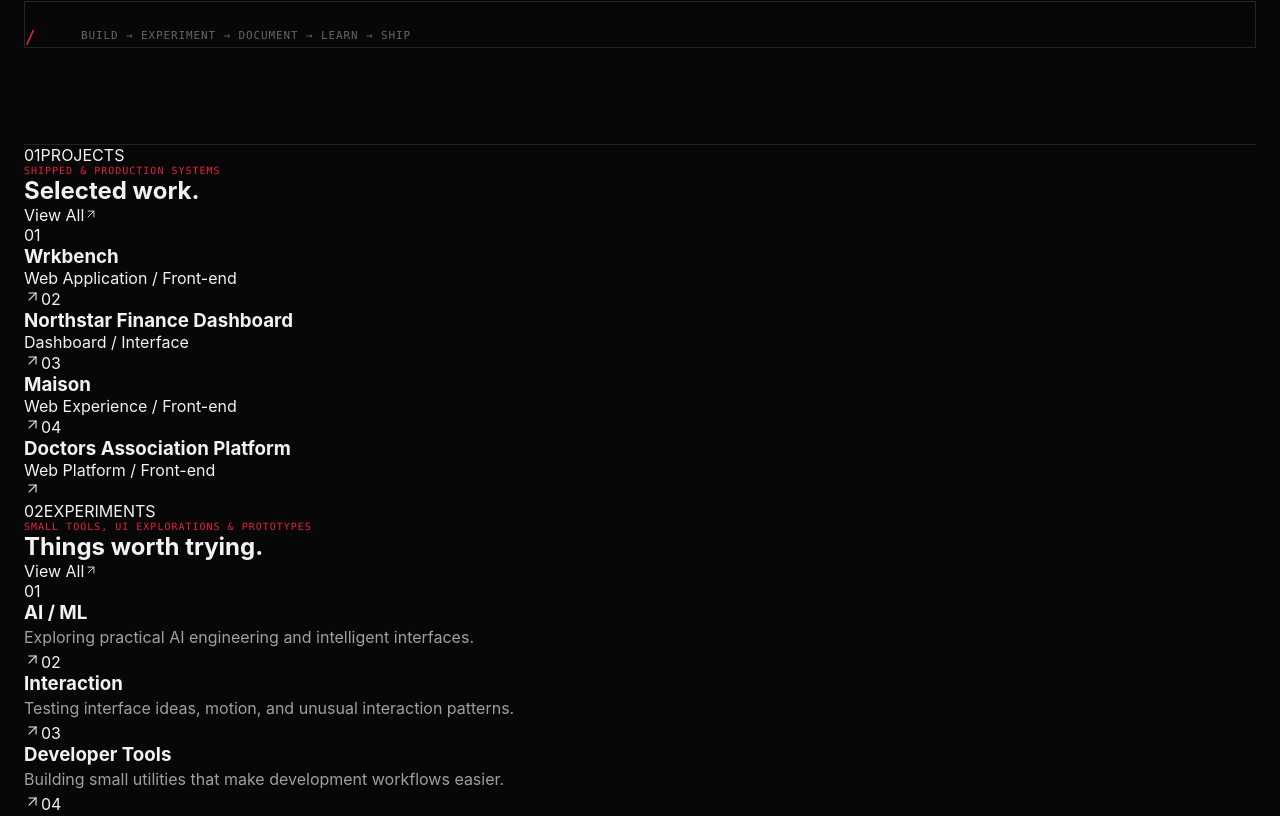
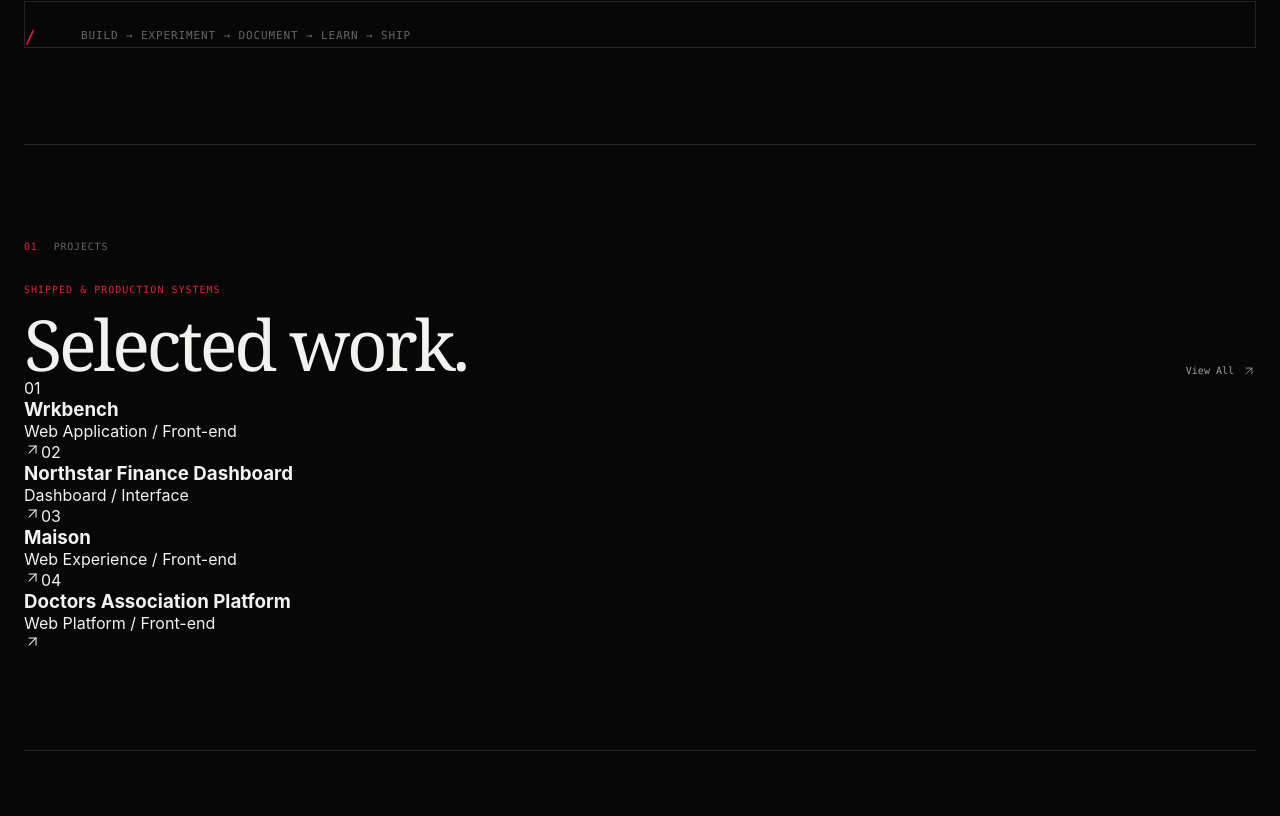
Before and after one commit to codex2py/codexlab, a React (Vite) app: page / in a window 1280 px wide. Shown: the part 761-1577 px from the top of the page. Built offline with nearby package versions, Linux system fonts and the light colour scheme.

Commit message:
styling Home page

```diff
--- a/src/pages/Home.css
+++ b/src/pages/Home.css
@@ -166,3 +166,50 @@
 
 
 /* GENERAL SECTIONS */
+.home-section {
+    padding: 96px 0;
+    border-bottom: 1px solid var(--color-border);
+}
+.home-section-label {
+    display: flex;
+    gap: 16px;
+    margin-bottom: 32px;
+    font-family: var(--font-mono);
+    font-size: 10px;
+    letter-spacing: 0.08em;
+    color: var(--color-text-muted);
+}
+.home-section-label span:first-child {
+    color: var(--color-accent);
+}
+.home-section-heading {
+    display: flex;
+    align-items: end;
+    justify-content: space-between;
+    gap: 32px;
+}
+.home-section-heading h2 {
+    max-width: 760px;
+    margin: 16px 0 0;
+    font-family: Georgia, 'Times New Roman', Times, serif;
+    font-size: clamp(42px, 5.5vw, 72px);
+    font-weight: 400;
+    line-height: 0.95;
+    letter-spacing: -0.045em;
+}
+.home-view-link {
+    display: inline-flex;
+    align-items: center;
+    gap: 8px;
+    flex-shrink: 0;
+    font-family: var(--font-mono);
+    font-size: 10px;
+    color: var(--color-text-secondary);
+    transition: color 160ms ease;
+}
+.home-view-link:hover {
+    color: var(--color-text);
+}
+
+
+/* PROJECTS */
```
